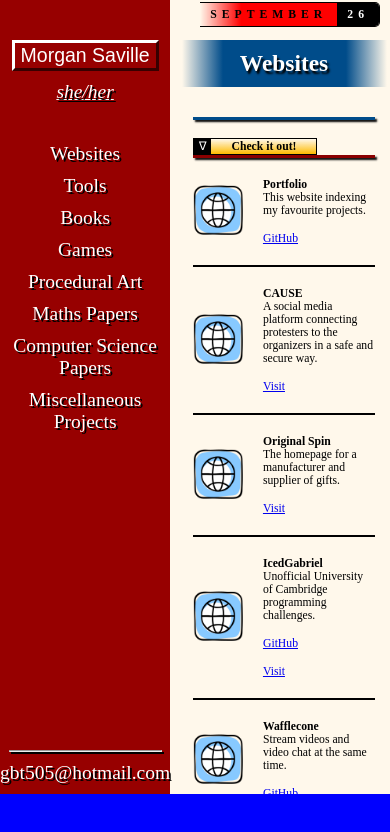
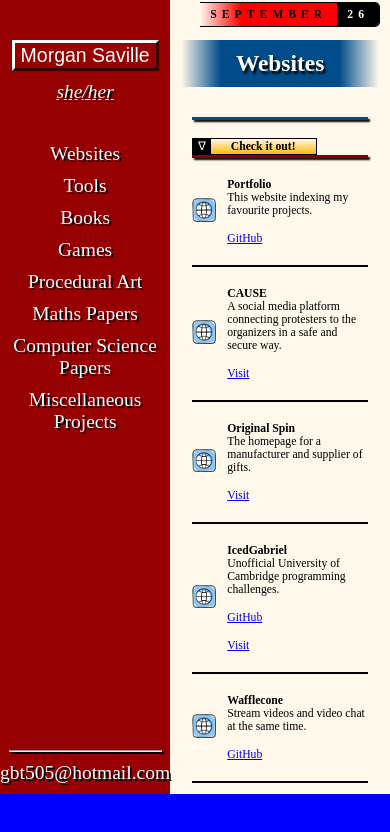
Before and after one commit to slippedandmissed/PortfolioPage, an Angular app in the folder portfolio/: page /nineties in a window 390 px wide. Shown: the top 832 px of the page. Built offline with nearby package versions, Linux system fonts and the light colour scheme.

Commit message:
Fixed sizing & scrolling on mobile

```diff
--- a/portfolio/src/app/components/time-periods/nineties/nineties-content/nineties-content.component.scss
+++ b/portfolio/src/app/components/time-periods/nineties/nineties-content/nineties-content.component.scss
@@ -74,6 +74,8 @@ hr,
         display: flex;
         align-items: center;
 
+        max-width: 100%;
+
 
 
         &:not(:last-child) {
@@ -103,8 +105,8 @@ hr,
         }
 
         .icon {
-            width: 50px;
-            margin-right: 20px;
+            width: min(50px, 6vw);
+            margin-right: min(20px, 3vw);
         }
 
     }
--- a/portfolio/src/app/data/sections.ts
+++ b/portfolio/src/app/data/sections.ts
@@ -65,7 +65,7 @@ export const sections: Section[] = [
                 githubURL: "https://github.com/slippedandmissed/Wafflecone",
             },
             {
-                name: "IHaveAnxietyMakeCallsForMe",
+                name: "I Have Anxiety, Make Calls For Me",
                 description: "A website where introverts can get other people to make appointments or phone calls on their behalf.\nPart of a challenge to make a website in 10 hours.",
                 type: "website",
                 githubURL: "https://github.com/slippedandmissed/IHaveAnxietyMakeCallsForMe",
```
